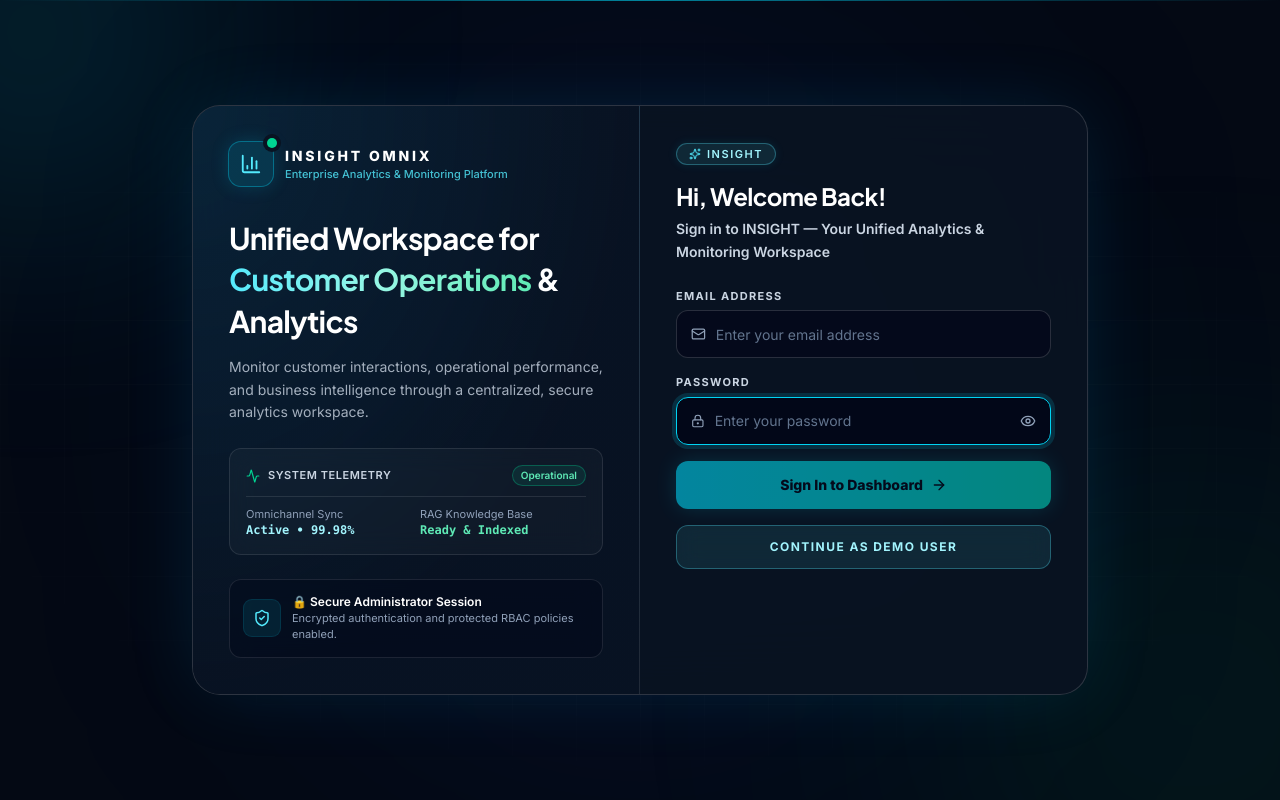
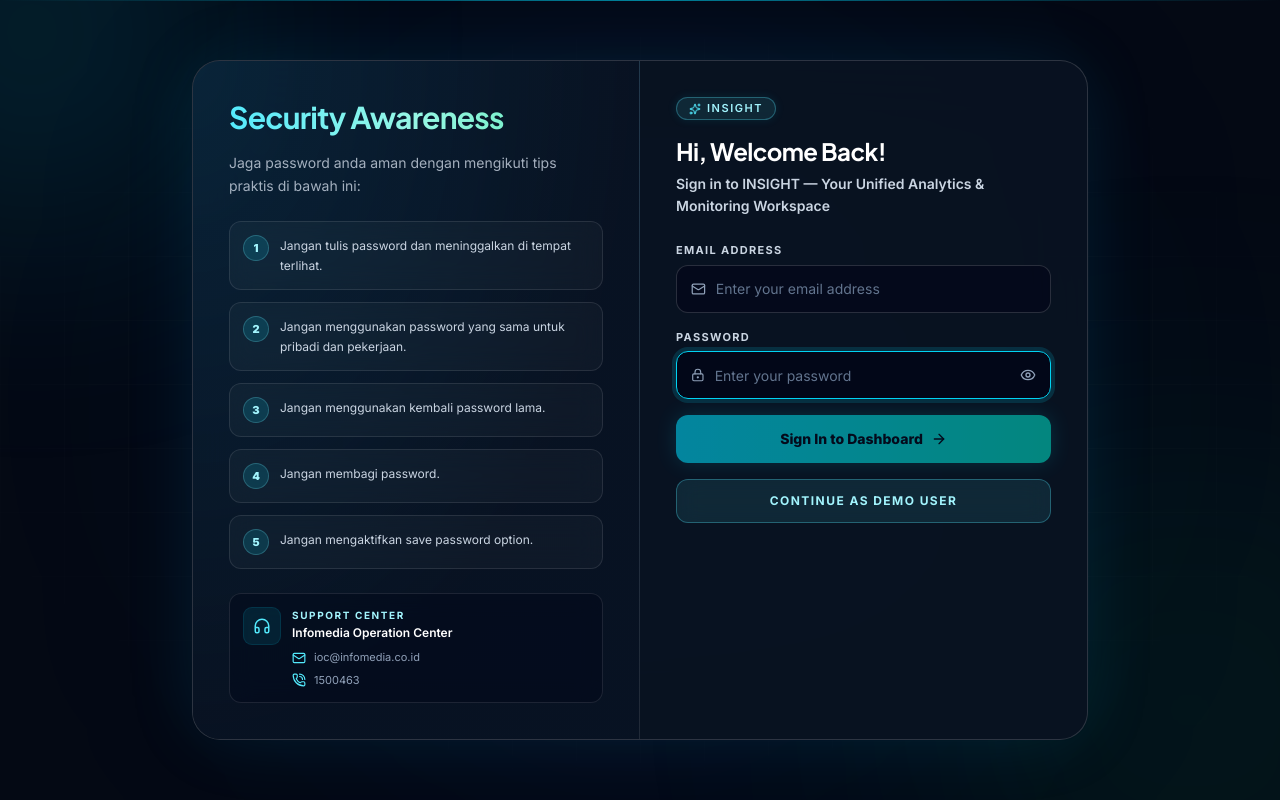
Before and after one commit to saisoku2024/saisoku-omnix-system, a Next.js app in the folder reporting-dashboard/: page /login in a window 1280 px wide. Built offline with nearby package versions, Linux system fonts and the light colour scheme.

Commit message:
Update login security awareness panel

```diff
--- a/reporting-dashboard/app/login/page.tsx
+++ b/reporting-dashboard/app/login/page.tsx
@@ -12,7 +12,8 @@ import {
   Loader2,
   LockKeyhole,
   Mail,
-  ShieldCheck,
+  Headphones,
+  PhoneCall,
   Sparkles,
 } from "lucide-react"
 
@@ -24,6 +25,14 @@ const INSIGHT_STEPS = [
   { letter: "G", title: "Gathering Omnichannel Telemetry" },
   { letter: "H", title: "Hyper-scale Data Engine Ready" },
   { letter: "T", title: "Transferring to INSIGHT Dashboard" },
+]
+
+const SECURITY_TIPS = [
+  "Jangan tulis password dan meninggalkan di tempat terlihat.",
+  "Jangan menggunakan password yang sama untuk pribadi dan pekerjaan.",
+  "Jangan menggunakan kembali password lama.",
+  "Jangan membagi password.",
+  "Jangan mengaktifkan save password option.",
 ]
 
 function InsightIntroOverlay({ onComplete }: { onComplete: () => void }) {
@@ -222,78 +231,56 @@ export default function LoginPage() {
       {/* Glassmorphic Container Card (Balanced 50/50 Grid Ratio) */}
       <section className="relative grid w-full max-w-4xl overflow-hidden rounded-[28px] border border-white/15 bg-[#091322]/90 shadow-[0_0_80px_-15px_rgba(14,165,233,0.18)] backdrop-blur-2xl md:grid-cols-2">
 
-        {/* LEFT PANEL — Hero Branding & Overview */}
+        {/* LEFT PANEL */}
         <aside className="relative hidden flex-col justify-between border-r border-white/10 bg-[radial-gradient(ellipse_at_top_left,rgba(14,165,233,0.12),rgba(8,18,34,0.95)_70%)] p-8 lg:p-9 md:flex">
           <div>
-            {/* Brand Logo Header */}
-            <div className="mb-8 flex items-center gap-3">
-              <div className="relative flex size-11 items-center justify-center rounded-xl bg-cyan-500/15 text-cyan-300 ring-1 ring-cyan-400/40 shadow-[0_0_18px_rgba(6,182,212,0.22)]">
-                <BarChart3 className="size-5.5" />
-                <span className="absolute -top-1 -right-1 size-2.5 rounded-full bg-emerald-400 ring-4 ring-[#091322] animate-pulse" />
-              </div>
-              <div>
-                <p className="text-sm font-extrabold uppercase tracking-[0.2em] text-white">
-                  INSIGHT OMNIX
-                </p>
-                <p className="text-[11px] font-medium text-cyan-300/80">
-                  Enterprise Analytics & Monitoring Platform
-                </p>
-              </div>
-            </div>
-
-            {/* Main Headline */}
-            <h1 className="text-2xl font-bold leading-snug tracking-tight text-white lg:text-3xl">
-              Unified Workspace for{" "}
-              <span className="bg-gradient-to-r from-cyan-300 via-teal-200 to-emerald-300 bg-clip-text text-transparent">
-                Customer Operations
-              </span>{" "}
-              & Analytics
+            <h1 className="bg-gradient-to-r from-cyan-300 via-teal-200 to-emerald-300 bg-clip-text text-2xl font-bold leading-snug tracking-tight text-transparent lg:text-3xl">
+              Security Awareness
             </h1>
 
-            {/* Description */}
             <p className="mt-3.5 text-xs leading-relaxed text-slate-300/80 lg:text-sm">
-              Monitor customer interactions, operational performance, and business intelligence through a centralized, secure analytics workspace.
+              Jaga password anda aman dengan mengikuti tips praktis di bawah ini:
             </p>
 
-            {/* Live System Status Widget */}
-            <div className="mt-6 rounded-xl border border-white/10 bg-white/[0.03] p-4 backdrop-blur-md">
-              <div className="flex items-center justify-between border-b border-white/10 pb-2.5">
-                <div className="flex items-center gap-2">
-                  <Activity className="size-3.5 text-emerald-400 animate-pulse" />
-                  <span className="text-[11px] font-semibold uppercase tracking-wider text-slate-300">
-                    System Telemetry
-                  </span>
+            <div className="mt-6 space-y-3">
+              {SECURITY_TIPS.map((tip, index) => (
+                <div
+                  key={tip}
+                  className="flex gap-3 rounded-xl border border-white/10 bg-white/[0.03] p-3.5 backdrop-blur-md"
+                >
+                  <div className="flex size-6 shrink-0 items-center justify-center rounded-full bg-cyan-400/15 text-[11px] font-black text-cyan-200 ring-1 ring-cyan-300/35">
+                    {index + 1}
+                  </div>
+                  <p className="text-xs leading-relaxed text-slate-300">
+                    {tip}
+                  </p>
                 </div>
-                <span className="inline-flex items-center gap-1 rounded-full border border-emerald-400/30 bg-emerald-400/10 px-2 py-0.5 text-[10px] font-semibold text-emerald-300">
-                  Operational
-                </span>
-              </div>
-              <div className="mt-2.5 grid grid-cols-2 gap-2 text-xs">
-                <div>
-                  <p className="text-[11px] text-slate-400">Omnichannel Sync</p>
-                  <p className="font-mono text-xs font-semibold text-cyan-200">Active • 99.98%</p>
-                </div>
-                <div>
-                  <p className="text-[11px] text-slate-400">RAG Knowledge Base</p>
-                  <p className="font-mono text-xs font-semibold text-emerald-300">Ready & Indexed</p>
-                </div>
-              </div>
+              ))}
             </div>
           </div>
 
-          {/* Bottom Security Card */}
           <div className="mt-6 rounded-xl border border-white/10 bg-slate-950/40 p-3.5 backdrop-blur-md">
-            <div className="flex items-center gap-3">
+            <div className="flex items-start gap-3">
               <div className="flex size-9 shrink-0 items-center justify-center rounded-lg bg-cyan-400/10 text-cyan-300 ring-1 ring-cyan-400/20">
-                <ShieldCheck className="size-4.5" />
+                <Headphones className="size-4.5" />
               </div>
-              <div>
-                <p className="text-xs font-semibold text-white">
-                  🔒 Secure Administrator Session
+              <div className="min-w-0">
+                <p className="text-[10px] font-bold uppercase tracking-[0.16em] text-cyan-200">
+                  Support Center
                 </p>
-                <p className="text-[11px] text-slate-400">
-                  Encrypted authentication and protected RBAC policies enabled.
+                <p className="mt-0.5 text-xs font-semibold text-white">
+                  Infomedia Operation Center
                 </p>
+                <div className="mt-2 space-y-1.5 text-[11px] text-slate-400">
+                  <p className="flex items-center gap-2">
+                    <Mail className="size-3.5 shrink-0 text-cyan-300" />
+                    <span>ioc@infomedia.co.id</span>
+                  </p>
+                  <p className="flex items-center gap-2">
+                    <PhoneCall className="size-3.5 shrink-0 text-cyan-300" />
+                    <span>1500463</span>
+                  </p>
+                </div>
               </div>
             </div>
           </div>
```
